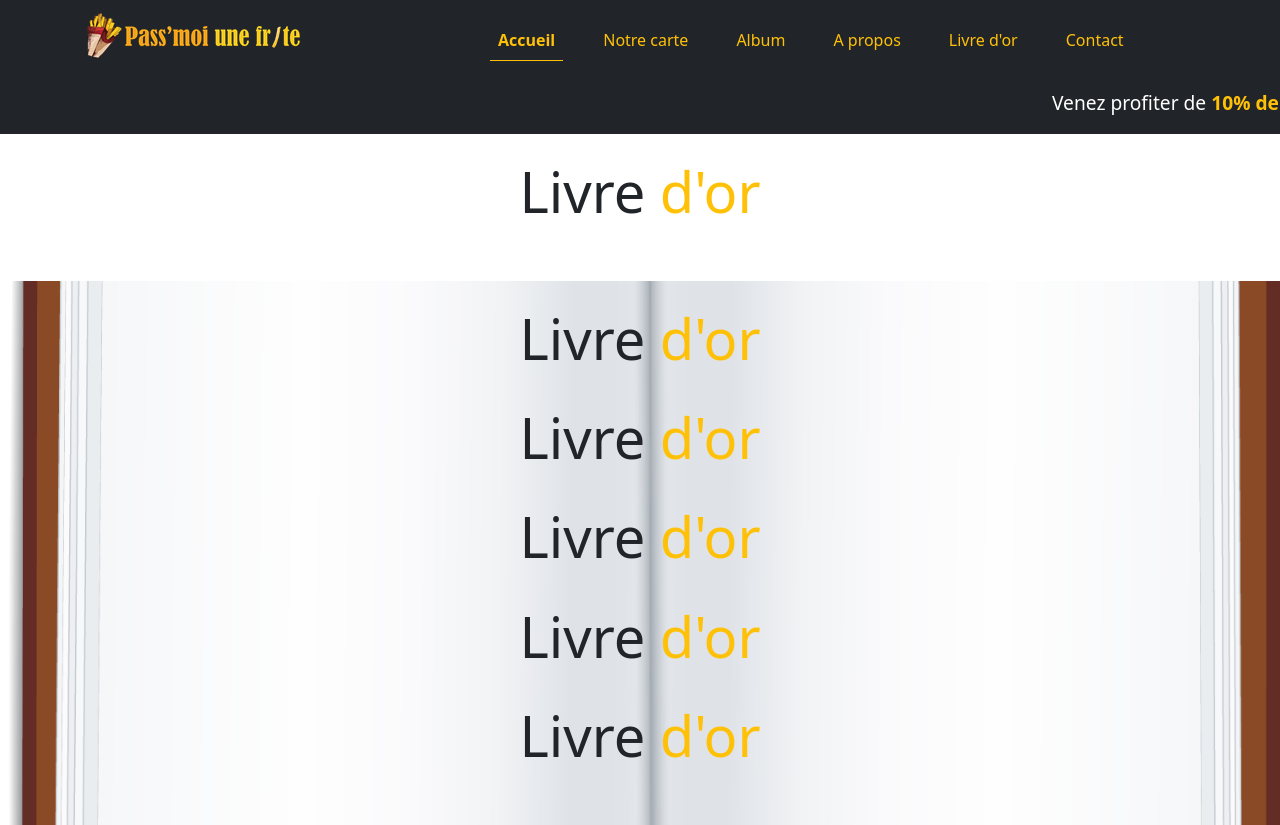
After one commit to Ceeeed1985/restaurant3, a PHP site: page /guestbook.php in a window 1280 px wide. The commit adds this page. Run offline with PHP 8.4, Linux system fonts and the light colour scheme.

Commit message:
Nouvelle page guestbook

```diff
--- /dev/null
+++ b/guestbook.php
@@ -0,0 +1,118 @@
+
+
+
+
+<!DOCTYPE html>
+<html lang="fr">
+  <head>
+    <meta charset="UTF-8" />
+    <meta name="viewport" content="width=device-width, initial-scale=1.0" />
+    <meta http-equiv="Cache-Control" content="max-age=31536000">
+    <title>Restaurant - Pass'-moi une frite</title>
+    <link href="https://cdn.jsdelivr.net/npm/bootstrap@5.3.3/dist/css/bootstrap.min.css" rel="stylesheet" integrity="sha384-QWTKZyjpPEjISv5WaRU9OFeRpok6YctnYmDr5pNlyT2bRjXh0JMhjY6hW+ALEwIH" crossorigin="anonymous"/>
+    <link rel="stylesheet" href="https://cdnjs.cloudflare.com/ajax/libs/animate.css/4.1.1/animate.min.css"/>
+    <link rel="stylesheet" href="styles/default.css" />
+  </head>
+<body>
+<header class="container-fluid bg-dark py-1">
+      <div class="container pt-2">
+        <div class="row">
+          <a class="col-md-4 col-sm-12" href="index.html">
+            <img src="pictures/logo_long_md.png" alt="logo_long" title="logo de Pass'moi une frite"/>
+          </a>
+          <div class="col-md-8 col-sm-12">
+            <nav class="navbar navbar-expand-lg">
+              <div class="container">
+                <button
+                  class="navbar-toggler"
+                  data-bs-toggle="collapse"
+                  data-bs-target="#menu"
+                  title="Appuyer sur ce bouton pour afficher le menu"
+                >
+                  <span class="navbar-toggler-icon"></span>
+                </button>
+                <div class="collapse navbar-collapse" id="menu">
+                  <ul class="navbar-nav">
+                    <li class="nav-item px-3">
+                      <a class="nav-link text-warning active" href="index.html"
+                        >Accueil</a
+                      >
+                    </li>
+                    <li class="nav-item px-3">
+                      <a class="nav-link text-warning" href="menu.html"
+                        >Notre carte</a
+                      >
+                    </li>
+                    <li class="nav-item px-3">
+                      <a class="nav-link text-warning" href="pictures.html"
+                        >Album</a
+                      >
+                    </li>
+                    <li class="nav-item px-3">
+                      <a class="nav-link text-warning" href="restaurant.html"
+                        >A propos</a
+                      >
+                    </li>
+                    <li class="nav-item px-3">
+                      <a class="nav-link text-warning" href="guestbook.php"
+                        >Livre d'or</a
+                      >
+                    </li>
+                    <li class="nav-item px-3">
+                      <a class="nav-link text-warning" href="contact.html"
+                        >Contact</a
+                      >
+                    </li>
+                  </ul>
+                </div>
+              </div>
+            </nav>
+          </div>
+        </div>
+      </div>
+    </header>
+
+    <div class="container-fluid bg-dark menu-defilant">
+      <div class="row bg-dark">
+        <p class="text-white my-3 text-center">
+          Venez profiter de
+          <strong><span class="text-warning">10% de réduction</span></strong>
+          sur votre prochaine réservation en ligne, en utilisant le code
+          <strong><span class="text-warning">MAYO</span></strong> !
+        </p>
+      </div>
+    </div>
+
+    <div class="container-fluid py-4 d-flex">
+        <div class="col-md-12 pb-4 text-center">
+            <h2 class="display-4">Livre <span class="text-warning">d'or</span></h2>
+        </div>
+    </div>
+
+
+    <div class="container-fluid py-4 background-guestbook">
+      <div class="container">
+        <div class="row d-flex">
+          <div class="col-md-12 pb-4 text-center">
+            <h2 class="display-4">Livre <span class="text-warning">d'or</span></h2>
+          </div>
+          <div class="col-md-12 pb-4 text-center">
+            <h2 class="display-4">Livre <span class="text-warning">d'or</span></h2>
+          </div>
+          <div class="col-md-12 pb-4 text-center">
+            <h2 class="display-4">Livre <span class="text-warning">d'or</span></h2>
+          </div>
+          <div class="col-md-12 pb-4 text-center">
+            <h2 class="display-4">Livre <span class="text-warning">d'or</span></h2>
+          </div>
+          <div class="col-md-12 pb-4 text-center">
+            <h2 class="display-4">Livre <span class="text-warning">d'or</span></h2>
+          </div>
+          <section class="col-md-6">
+
+          </section>
+
+
+
+</body>
+</html>
--- a/index.html
+++ b/index.html
@@ -48,6 +48,11 @@
                     <li class="nav-item px-3">
                       <a class="nav-link text-warning" href="restaurant.html"
                         >A propos</a
+                      >
+                    </li>
+                    <li class="nav-item px-3">
+                      <a class="nav-link text-warning" href="guestbook.php"
+                        >Livre d'or</a
                       >
                     </li>
                     <li class="nav-item px-3">
--- a/styles/default.css
+++ b/styles/default.css
@@ -118,6 +118,13 @@ body {
   background-repeat: repeat;
 }
 
+.background-guestbook {
+  background: url("/pictures/guestbook.png");
+  /* background-repeat: no-repeat; */
+  background-size: cover;
+  background-position: left;
+}
+
 
 /* Animation des logos réseaux sociaux */
 
@@ -125,3 +132,24 @@ body {
   transform: scale(1.2);
 
 }
+
+
+/* PAGE MANAGER */
+.image-container {
+  width: 100%;
+  padding-top: 100%; /* Ceci crée un carré */
+  position: relative;
+  overflow: hidden;
+}
+.image-container img {
+  position: absolute;
+  top: 50%;
+  left: 50%;
+  height: 100%;
+  width: auto;
+  transform: translate(-50%, -50%);
+}
+.image-container img.landscape {
+  width: 100%;
+  height: auto;
+}
```
Also changed, not shown: manager.php (+22 -18 lines), pictures/guestbook.png (added), uploads/1721909566731159042225404134.jpeg (added), uploads/17219096285454620871618512274.jpeg (added), uploads/1721909685863733401433895626.jpeg (added), uploads/172190969357302511197183426.jpeg (added), uploads/172190970616579278291446294142.jpeg (added), uploads/17219102772004526639950987918.png (added), uploads/1721910340913824758327197396.png (added), uploads/1721910420880417845615011763.png (added), uploads/172191043814209008534067843.png (added).
